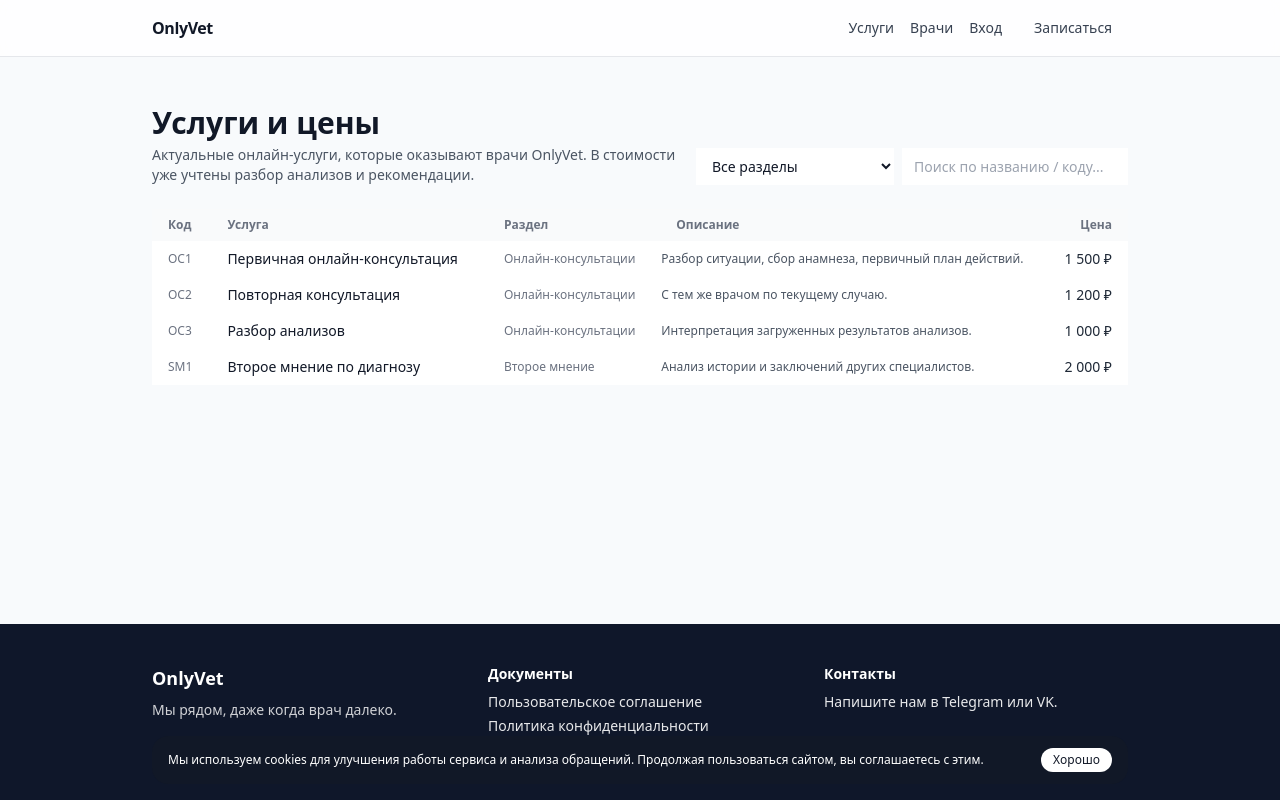
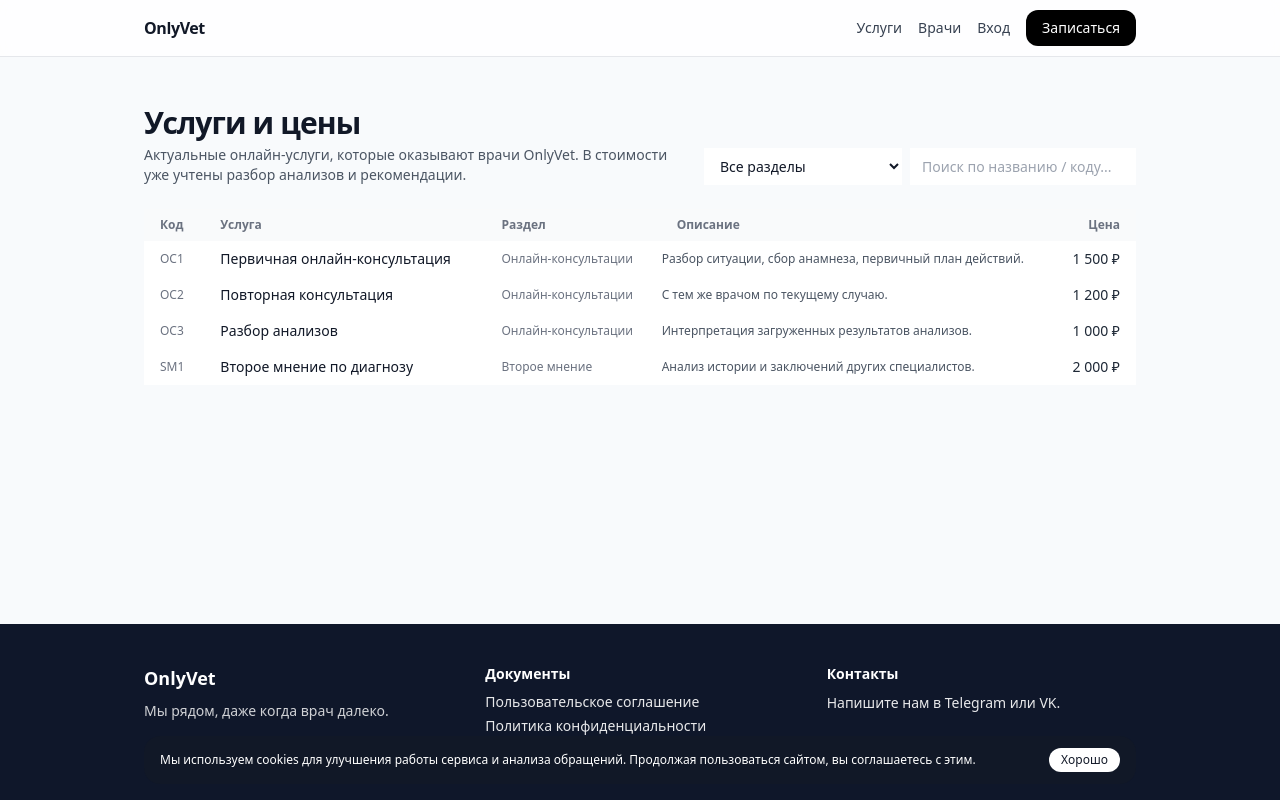
Before and after one commit to Stalser/OnlyVet3, a Next.js app: page /services in a window 1280 px wide. Built offline with nearby package versions, Linux system fonts and the light colour scheme.

Commit message:
Update globals.css

```diff
--- a/app/globals.css
+++ b/app/globals.css
@@ -2,41 +2,122 @@
 @tailwind components;
 @tailwind utilities;
 
-/* Базовая типографика и фон */
+/* ====== BRAND BASE ====== */
+
+:root {
+  --bg-body: #f9fafb;
+  --bg-card: #ffffff;
+  --bg-navy: #0f172a;
+  --bg-soft: #e5f2ff;
+
+  --text-main: #111827;
+  --text-muted: #6b7280;
+
+  --accent: #f97316;      /* тёплый оранжевый */
+  --accent-soft: #ffedd5;
+  --border-soft: #e5e7eb;
+}
 
 html,
 body {
   padding: 0;
   margin: 0;
-  font-family: system-ui, -apple-system, BlinkMacSystemFont, "Segoe UI",
-    sans-serif;
-  background-color: #f9fafb;
-  color: #111827;
+  font-family: system-ui, -apple-system, BlinkMacSystemFont, "SF Pro Text",
+    "Segoe UI", sans-serif;
+  background-color: var(--bg-body);
+  color: var(--text-main);
 }
 
-/* Контейнер под макет (совпадает с тем, что мы используем в JSX через className="container") */
+/* Tailwind уже навешивает стили, но чуть дополнительно выровняем типографику */
+
+h1,
+h2,
+h3 {
+  letter-spacing: -0.03em;
+}
+
+p {
+  line-height: 1.5;
+}
+
+/* ====== CONTAINER ====== */
 
 .container {
-  max-width: 1024px;
+  max-width: 1040px;
   margin-left: auto;
   margin-right: auto;
   padding-left: 1.5rem;
   padding-right: 1.5rem;
 }
 
-/* Для body в RootLayout уже есть классы, но добавляем страховочное */
+/* ====== BUTTONS ====== */
 
-body {
-  min-height: 100vh;
+.btn {
+  @apply inline-flex items-center justify-center rounded-xl text-sm font-medium transition-colors focus:outline-none focus:ring-2 focus:ring-offset-2;
 }
 
-/* Доп. украшательства — можно будет докрутить */
+.btn-primary {
+  @apply bg-black text-white px-4 py-2;
+}
+
+.btn-primary:hover {
+  @apply bg-gray-900;
+}
+
+.btn-outline {
+  @apply border border-gray-300 bg-white text-gray-800 px-4 py-2;
+}
+
+.btn-outline:hover {
+  @apply bg-gray-50;
+}
+
+.btn-ghost {
+  @apply text-gray-700 px-3 py-2;
+}
+
+.btn-ghost:hover {
+  @apply text-gray-900 bg-gray-50;
+}
+
+/* ====== NAVBAR / FOOTER (цвета из брендбука) ====== */
+
+header {
+  /* сам Navbar уже Tailwind-классами оформлен, но оставим фоновый цвет через Tailwind */
+}
+
+footer {
+  background-color: var(--bg-navy);
+  color: #ffffff;
+}
+
+/* ====== CARDS / БЛОКИ ====== */
+
+.card {
+  @apply rounded-2xl border border-gray-200 bg-white shadow-sm;
+}
+
+.card-soft {
+  background-color: var(--accent-soft);
+  border-color: transparent;
+}
+
+/* ====== LINKS ====== */
 
 a {
-  color: inherit;
   text-decoration: none;
 }
 
 a:hover {
   text-decoration: underline;
 }
+
+/* ====== МЕЛОЧИ ====== */
+
+.badge {
+  @apply inline-flex items-center rounded-full border border-gray-200 bg-white px-3 py-1 text-xs text-gray-700;
+}
+
+.badge-active {
+  @apply bg-black text-white border-black;
+}
```
